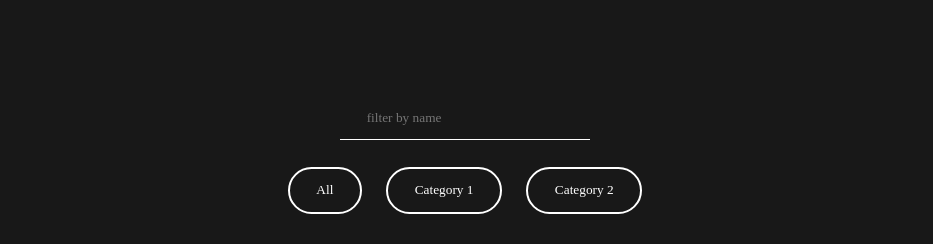
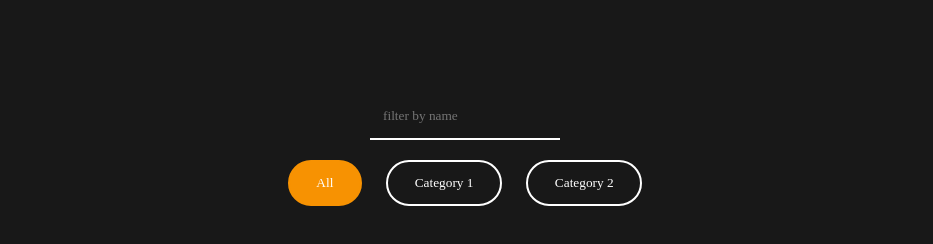
Before and after one commit to PromiseNiyi/into, a plain HTML site: page project.html in a window 1280 px wide. Both pictures are taken after a click on the button "All". Shown: the part 556-800 px from the top of the page, without its empty margins (175-1108 px from the left). Drawn offline with Linux system fonts and the light colour scheme; a web font is replaced by a local one.

Commit message:
search update again

```diff
--- a/project.html
+++ b/project.html
@@ -30,7 +30,7 @@
 
     <script type="text/javascript" src="scripts/scripts.js" defer></script>
     <script type="text/javascript" src="scripts/animate.js"></script>
-    <script type="text/javascript" src="scripts/search.js"></script>
+    <!-- <script type="text/javascript" src="scripts/search.js"></script> -->
 
 
     <script src="https://kit.fontawesome.com/a1708c9e84.js" crossorigin="anonymous"></script>
@@ -116,12 +116,10 @@
 <input type="text" id="searchInput" placeholder="filter by name" oninput="searchImages()">
 </div>
 <div class="filter-buttons">
-      <button onclick="filterImages('all')">All</button>
-      <button onclick="filterImages('category1')">Category 1</button>
-      <button onclick="filterImages('category2')">Category 2</button>
+  <button onclick="filterImages('all')" id="allBtn" class="active">All</button>
+  <button onclick="filterImages('category1')" id="category1Btn">Category 1</button>
+  <button onclick="filterImages('category2')" id="category2Btn">Category 2</button>
 </div>
-
-
 
 <div class="image-grid" id="imageGrid">
 <div class="image-item category1" data-name="Image 1">
--- a/scripts/scriptsss.js
+++ b/scripts/scriptsss.js
@@ -1,5 +1,46 @@
+// function filterImages(category) {
+//     const images = document.querySelectorAll('.image-item');
+
+//     images.forEach(image => {
+//         if (category === 'all' || image.classList.contains(category)) {
+//             image.style.display = 'block';
+//         } else {
+//             image.style.display = 'none';
+//         }
+//     });
+// }
+
+// function searchImages() {
+//     const searchTerm = document.getElementById('searchInput').value.toLowerCase();
+//     const images = document.querySelectorAll('.image-item');
+
+//     images.forEach(image => {
+//         const imageName = image.getAttribute('data-name').toLowerCase();
+//         if (imageName.includes(searchTerm)) {
+//             image.style.display = 'block';
+//         } else {
+//             image.style.display = 'none';
+//         }
+//     });
+// }
+
+//  //parameter passed from button (Parameter same as category)
+//  function filterProduct(value) {
+//     //Button class code
+//     let buttons = document.querySelectorAll(".button-value");
+//     buttons.forEach((button) => {
+//       //check if value equals innerText
+//       if (value.toUpperCase() == button.innerText.toUpperCase()) {
+//         button.classList.add("active");
+//       } else {
+//         button.classList.remove("active");
+//       }
+//     });
+// }
+
 function filterImages(category) {
     const images = document.querySelectorAll('.image-item');
+    const buttons = document.querySelectorAll('.filter-buttons button');
 
     images.forEach(image => {
         if (category === 'all' || image.classList.contains(category)) {
@@ -8,6 +49,13 @@ function filterImages(category) {
             image.style.display = 'none';
         }
     });
+
+    buttons.forEach(button => {
+        button.classList.remove('active');
+    });
+
+    const activeButton = document.getElementById(`${category}Btn`);
+    activeButton.classList.add('active');
 }
 
 function searchImages() {
--- a/styles/searchstyles.css
+++ b/styles/searchstyles.css
@@ -1,51 +1,55 @@
-
 .filter-section{
+    padding-top: 25px;
     display: flex;
     flex-direction: column;
-    justify-content: center;
     align-items: center;
-    width: 100%;
-}
-.search-section input{
-    margin: 2em;
-    padding: 1em 2em;
-    color: white;
-    background-color: transparent;
-    border: none;
-    border-bottom:  1px solid white;
-    outline: none;
-    width: 250px;
-}
-.search-section input:focus{
-    border-bottom: 2px solid #f79202;
-    outline: none;
-    color: #f79202;
+
 }
 
 
 .filter-buttons {
     margin-bottom: 20px;
-
 }
 
 .filter-buttons button {
     padding: 1em 2em;
+    border-radius: 50px;
+    border: solid 2px #fff;
+    color: #fff;
+    outline: none;
     margin: 0 10px;
     cursor: pointer;
-    border-radius: 50px;
-    background-color:transparent;
-    color: #ffffff;
-    border: 2px solid white;
+    background-color: transparent; /* Default background color */
+    transition: all ease 0.5s;
+}
+.filter-buttons button:hover {
+    border: solid 2px #f79202;
+    background-color: #f79202;
+}
+.filter-buttons button.active {
+    border: solid 2px #f79202;
     outline: none;
+    background-color: #f79202; /* Active background color */
+    color: #fff; /* Active text color */
 }
 
-.filter-buttons button:hover{
-    background-color: #f79202;
-    transition: all ease-in-out 0.2s;
-    color:#fff;
-    border-color: #f79202;
+.search-section {
+    margin-bottom: 20px;
 }
 
+.search-section input {
+outline: none;
+padding: 1em;
+border: none;
+border-bottom: solid 2px #fff;
+background: none;
+color: #fff;
+
+}
+
+.search-section input:focus {
+    border-bottom: solid 2px #f79202;
+}
 .image-grid {
     display: grid;
     grid-template-columns: repeat(2, 1fr);
@@ -66,14 +70,3 @@
     height: auto;
     display: block;
 }
-
-/* Add styles for different categories */
-.category1 {
-    /* Define styles for category 1 images */
-}
-
-.category2 {
-    /* Define styles for category 2 images */
-}
-
-/* Add more categories as needed */
```
Lines whose indentation alone changed are shown as unchanged.
